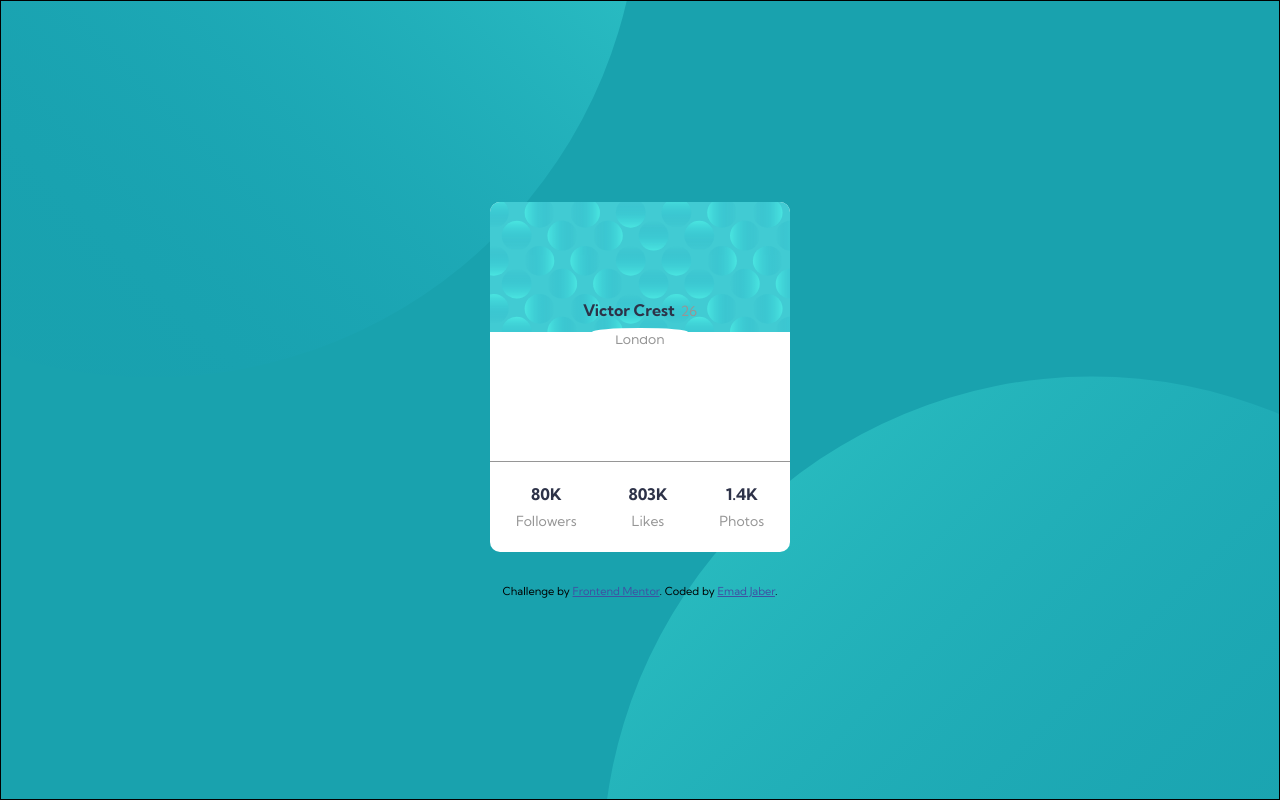
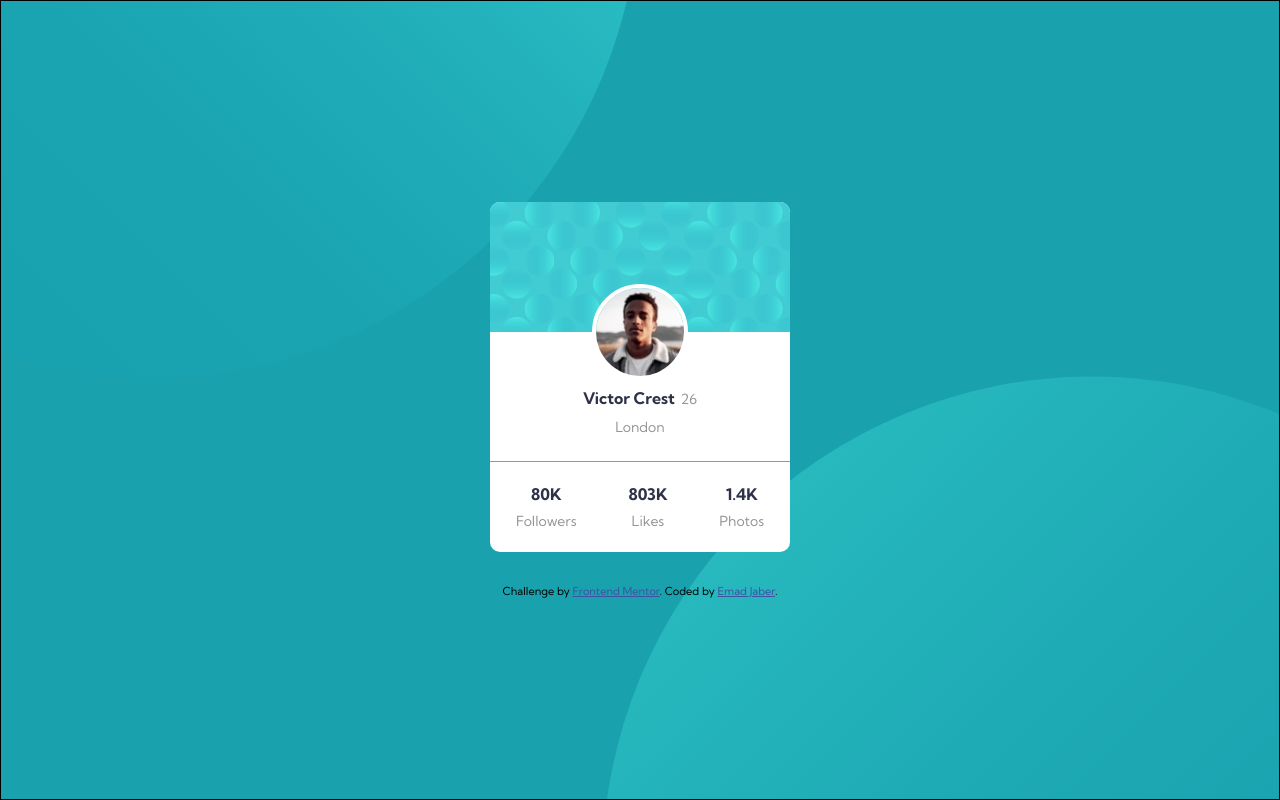
Before and after one commit to emad2411/profile-card-component, a plain HTML site: page index.html in a window 1280 px wide. Drawn offline with Linux system fonts and the light colour scheme; the site is published under a folder, as on GitHub Pages, so addresses that start at the root find nothing.

Commit message:
fixed the photo issue

```diff
--- a/index.html
+++ b/index.html
@@ -21,7 +21,7 @@
         <div class="profile">
             <div class="header"></div>
             <div class="info">
-                <img src="/images/image-victor.jpg" alt="">
+                <img src="images/image-victor.jpg" alt="">
                 <h1>Victor Crest </h1>
                 <span>26</span>
                 <span>London</span>
```
